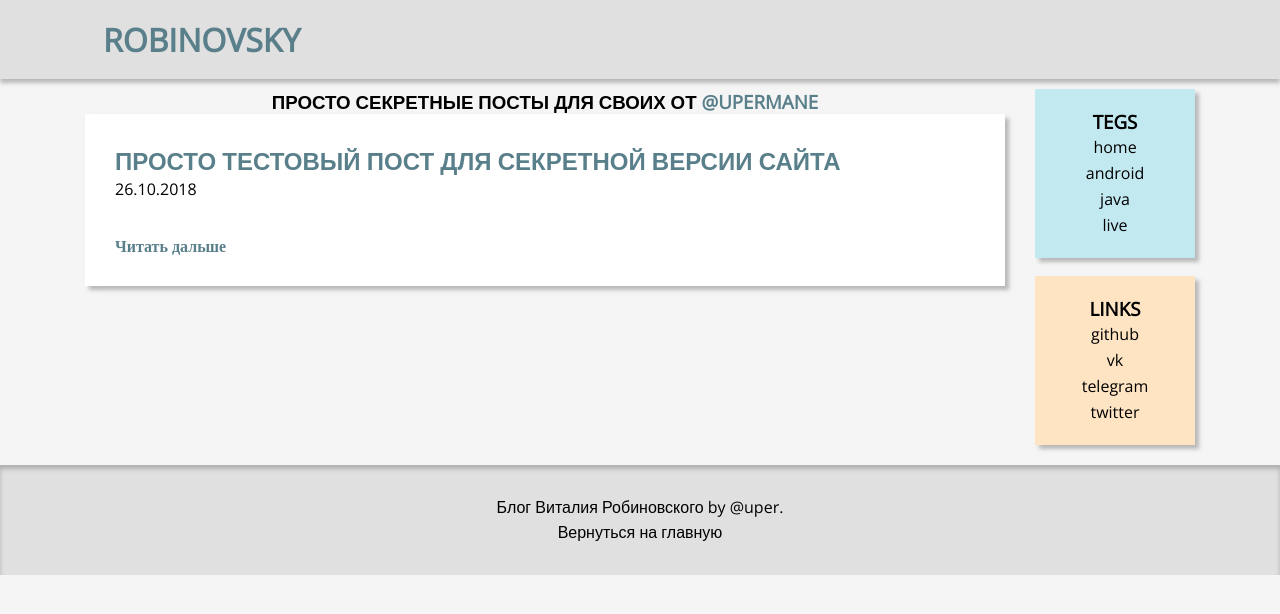
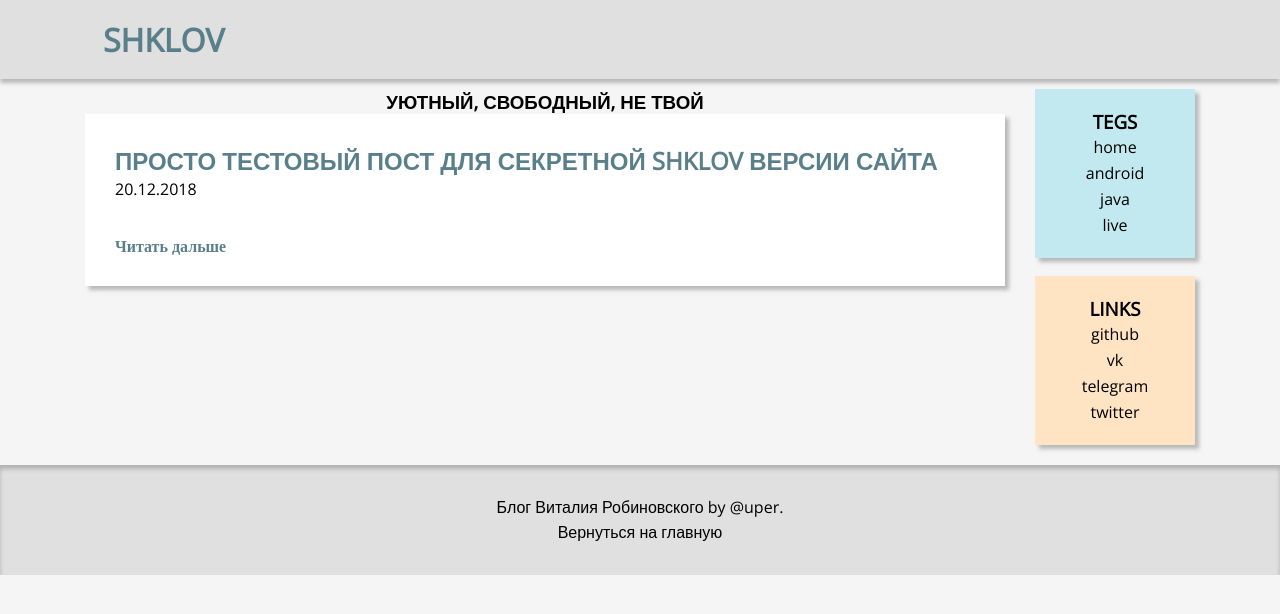
Before and after one commit to upermane42/upermane42.github.io, a Jekyll site: the page built from shklov.md, in a window 1280 px wide. Shown: the top 614 px of the page. Built offline with Jekyll 4.4.1, drawn with Linux system fonts in a browser that asks for light colours; comment, search, counter and statistics services are not loaded.

Commit message:
Added new shklov section, updated markup, made clear links

```diff
--- a/_includes/header.html
+++ b/_includes/header.html
@@ -3,13 +3,13 @@
             <div class="top-menu">
                 <div class="row">
                     <div class="col-md-12">
-                       <a href="{{ "/index.html" | prepend: site.baseurl}}"><h1>robinovsky</h1></a>
+                       <a href="{{ "/index" | prepend: site.baseurl}}"><h1>robinovsky</h1></a>
                     </div>
                     <div class="top-sidebar">
                         <ol>
-                            <li><a href="{{ "/index.html" | prepend: site.baseurl}}">home</a></li>
-                            <li><a href="{{ "/java.html" | prepend: site.baseurl}}">java</a></li>
-                            <li><a href="{{ "/live.html" | prepend: site.baseurl}}">live</a></li>
+                            <li><a href="{{ "/index" | prepend: site.baseurl}}">home</a></li>
+                            <li><a href="{{ "/java" | prepend: site.baseurl}}">java</a></li>
+                            <li><a href="{{ "/live" | prepend: site.baseurl}}">live</a></li>
                             <li><a href="#">android</a></li>
                         </ol>
                     </div>
--- /dev/null
+++ b/_includes/headernew.html
@@ -0,0 +1,19 @@
+<div class="header">
+    <div class="container">
+        <div class="top-menu">
+            <div class="row">
+                <div class="col-md-12">
+                   <a href="{{ "/index" | prepend: site.baseurl}}"><h1>shklov</h1></a>
+                </div>
+                <div class="top-sidebar">
+                    <ol>
+                        <li><a href="{{ "/index" | prepend: site.baseurl}}">home</a></li>
+                        <li><a href="{{ "/java" | prepend: site.baseurl}}">java</a></li>
+                        <li><a href="{{ "/live" | prepend: site.baseurl}}">live</a></li>
+                        <li><a href="#">android</a></li>
+                    </ol>
+                </div>
+            </div>
+        </div>
+    </div>
+</div>
--- a/_includes/sidebar.html
+++ b/_includes/sidebar.html
@@ -2,10 +2,10 @@
     <div class="tegs">
         <h3>TEGS</h3>
         <ol>
-            <li><a href="{{ "/index.html" | prepend: site.baseurl}}">home</a></li>
+            <li><a href="{{ "/index" | prepend: site.baseurl}}">home</a></li>
             <li><a href="#">android</a></li>
-            <li><a href="{{ "/java.html" | prepend: site.baseurl}}">java</a></li>
-            <li><a href="{{ "/live.html" | prepend: site.baseurl}}">live</a></li>
+            <li><a href="{{ "/java" | prepend: site.baseurl}}">java</a></li>
+            <li><a href="{{ "/live" | prepend: site.baseurl}}">live</a></li>
         </ol>
     </div>
 <br>
--- /dev/null
+++ b/_layouts/shklov.html
@@ -0,0 +1,45 @@
+<!DOCTYPE html>
+<html>
+    {% include head.html %}
+<body>
+            {% include headernew.html %}
+
+    <div class="page">
+        <div class="container">
+            <div class="row">
+                <div class="col-md-10">
+                    {{ content }}
+                </div>
+                <div class="col-md-2">
+                    {% include sidebar.html %}
+                </div>
+            </div>
+        </div>
+    </div>
+    {% include footer.html %}
+
+    <script>
+        /**
+        *  RECOMMENDED CONFIGURATION VARIABLES: EDIT AND UNCOMMENT THE SECTION BELOW TO INSERT DYNAMIC VALUES FROM YOUR PLATFORM OR CMS.
+        *  LEARN WHY DEFINING THESE VARIABLES IS IMPORTANT: https://disqus.com/admin/universalcode/#configuration-variables*/
+        /*
+        var disqus_config = function () {
+        this.page.url = PAGE_URL;  // Replace PAGE_URL with your page's canonical URL variable
+        this.page.identifier = PAGE_IDENTIFIER; // Replace PAGE_IDENTIFIER with your page's unique identifier variable
+        };
+        */
+        (function() { // DON'T EDIT BELOW THIS LINE
+        var d = document, s = d.createElement('script');
+        s.src = 'https://vitaliblog.disqus.com/embed.js';
+        s.setAttribute('data-timestamp', +new Date());
+        (d.head || d.body).appendChild(s);
+        })();
+        </script>
+        <noscript>Please enable JavaScript to view the <a href="https://disqus.com/?ref_noscript">comments powered by Disqus.</a></noscript>
+
+    {% if jekyll.environment == 'production' %}
+    {% include analytics.html %}
+    {% endif %}
+</body>
+
+</html>
--- a/secretny.md
+++ b/shklov.md
@@ -1,12 +1,12 @@
 ---
-layout: default
-title: Молчаливые текста
+layout: shklov
+title: shklov town
 description: тайные текста от пустого upermane
 ---
 
-<h3 style="text-align: center; collor: #000"> просто секретные посты для своих от <a href="https://twitter.com/upermane" target="_blank">@upermane</a></h3>
+<h3 style="text-align: center; collor: #000">уютный, свободный, не твой</h3>
 
-{% for post in site.categories.secretny %}
+{% for post in site.categories.shklov %}
 
 
 <div class="posts">
```
Also changed, not shown: _posts/2018-10-26-secretny-post.md (deleted, +0 -9 lines), _posts/2018-12-20-shklov-post.md (added, +9 -0 lines).
